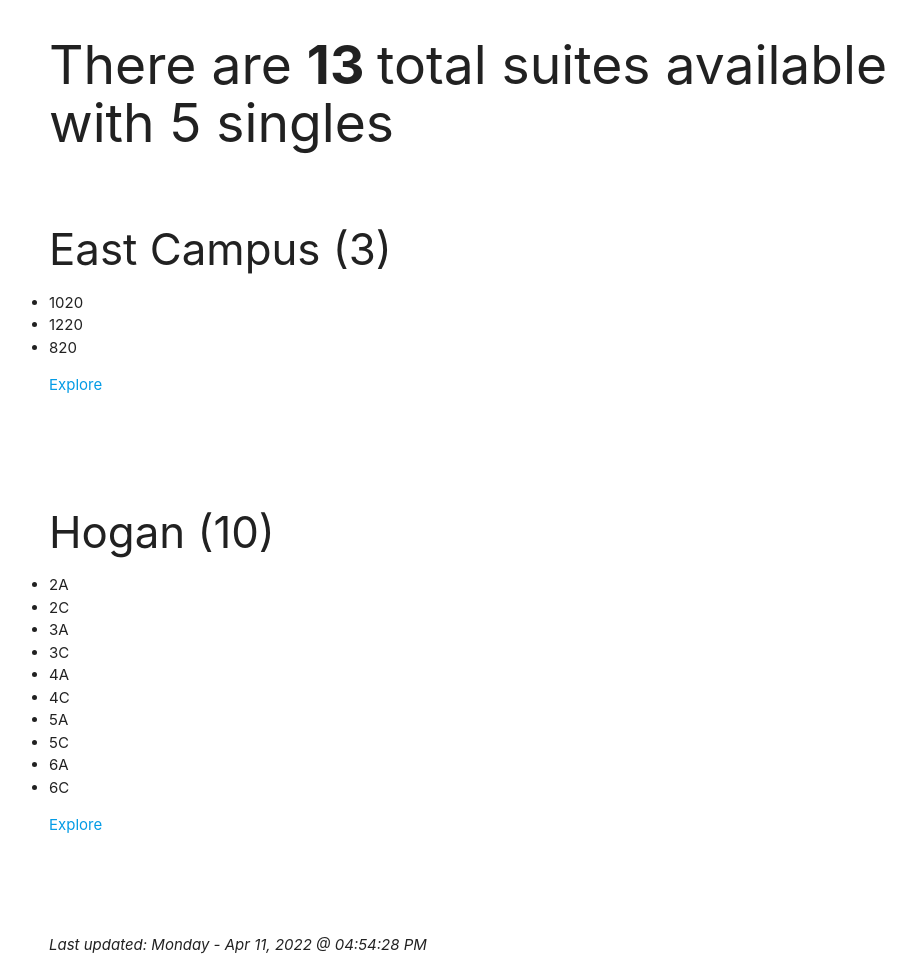
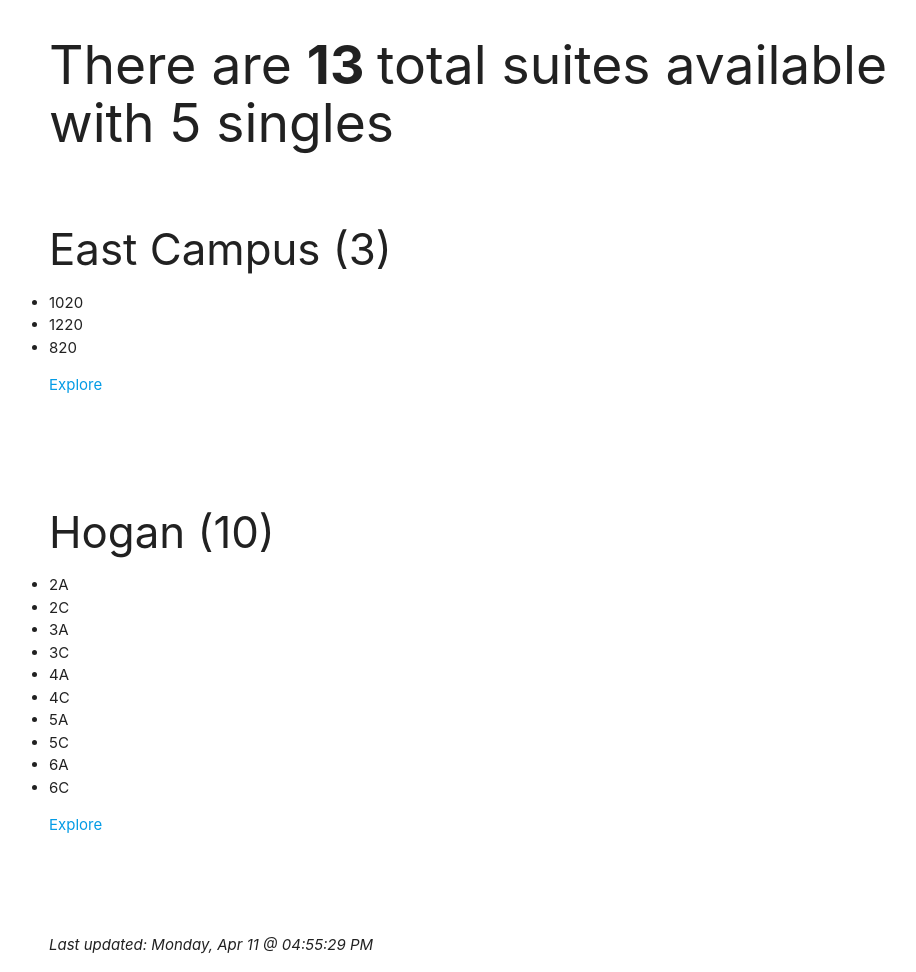
Before and after one commit to shaunm/suites22, a plain HTML site: page index.html in a window 1280 px wide. Shown: the whole page, without its empty margins (143-1059 px from the left). Drawn offline with nearby package versions, Linux system fonts and the light colour scheme.

Commit message:
committing files

```diff
--- a/index.html
+++ b/index.html
@@ -17,7 +17,7 @@
 
     <body>
     <div class="container">
-       <h2> There are <b> 13 </b> total suites available with 5 singles </h2><br/><h3> East Campus (3) </h3><div><p><ul><li style='list-style-type: initial'>1020</li><li style='list-style-type: initial'>1220</li><li style='list-style-type: initial'>820</li></ul></p></div><p><a href='https://theshaft.info/explore/East Campus' target='_blank'>Explore</a></p><br/><br/><br/><h3> Hogan (10) </h3><div><p><ul><li style='list-style-type: initial'>2A</li><li style='list-style-type: initial'>2C</li><li style='list-style-type: initial'>3A</li><li style='list-style-type: initial'>3C</li><li style='list-style-type: initial'>4A</li><li style='list-style-type: initial'>4C</li><li style='list-style-type: initial'>5A</li><li style='list-style-type: initial'>5C</li><li style='list-style-type: initial'>6A</li><li style='list-style-type: initial'>6C</li></ul></p></div><p><a href='https://theshaft.info/explore/Hogan' target='_blank'>Explore</a></p><br/><br/><br/><p><i>Last updated: Monday - Apr 11, 2022 @ 04:54:28 PM</i></p>
+       <h2> There are <b> 13 </b> total suites available with 5 singles </h2><br/><h3> East Campus (3) </h3><div><p><ul><li style='list-style-type: initial'>1020</li><li style='list-style-type: initial'>1220</li><li style='list-style-type: initial'>820</li></ul></p></div><p><a href='https://theshaft.info/explore/East Campus' target='_blank'>Explore</a></p><br/><br/><br/><h3> Hogan (10) </h3><div><p><ul><li style='list-style-type: initial'>2A</li><li style='list-style-type: initial'>2C</li><li style='list-style-type: initial'>3A</li><li style='list-style-type: initial'>3C</li><li style='list-style-type: initial'>4A</li><li style='list-style-type: initial'>4C</li><li style='list-style-type: initial'>5A</li><li style='list-style-type: initial'>5C</li><li style='list-style-type: initial'>6A</li><li style='list-style-type: initial'>6C</li></ul></p></div><p><a href='https://theshaft.info/explore/Hogan' target='_blank'>Explore</a></p><br/><br/><br/><p><i>Last updated: Monday, Apr 11 @ 04:55:29 PM</i></p>
      </div>
     </body>
   </html>
```
